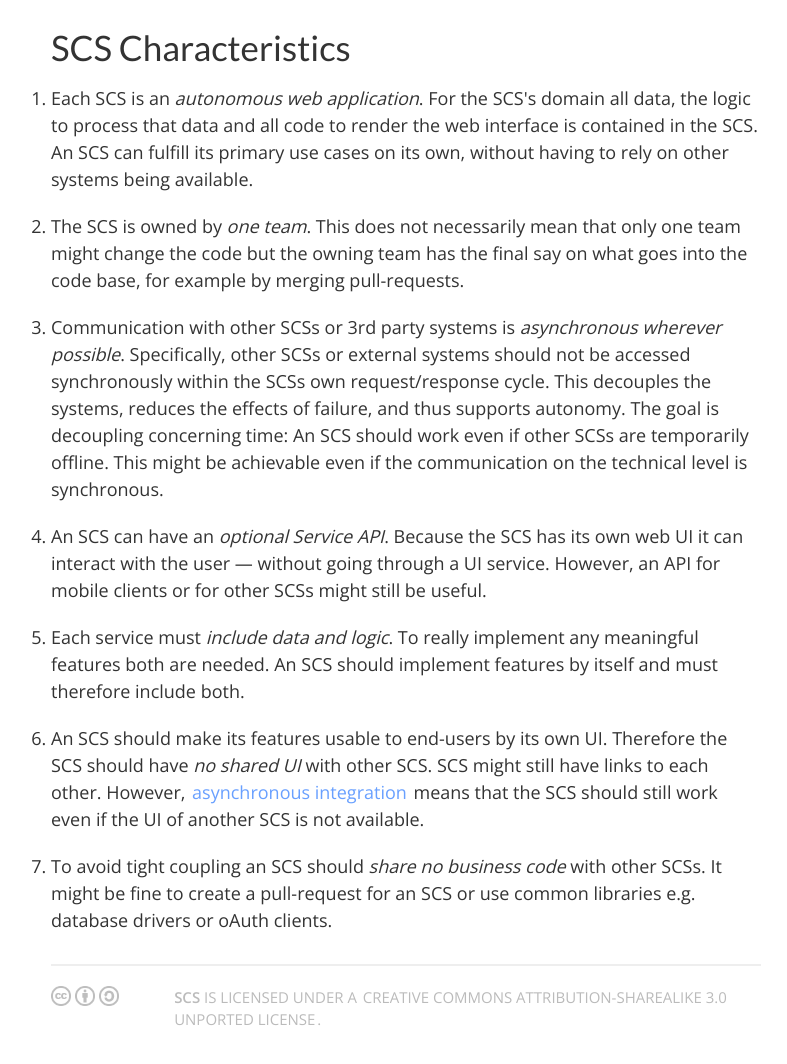
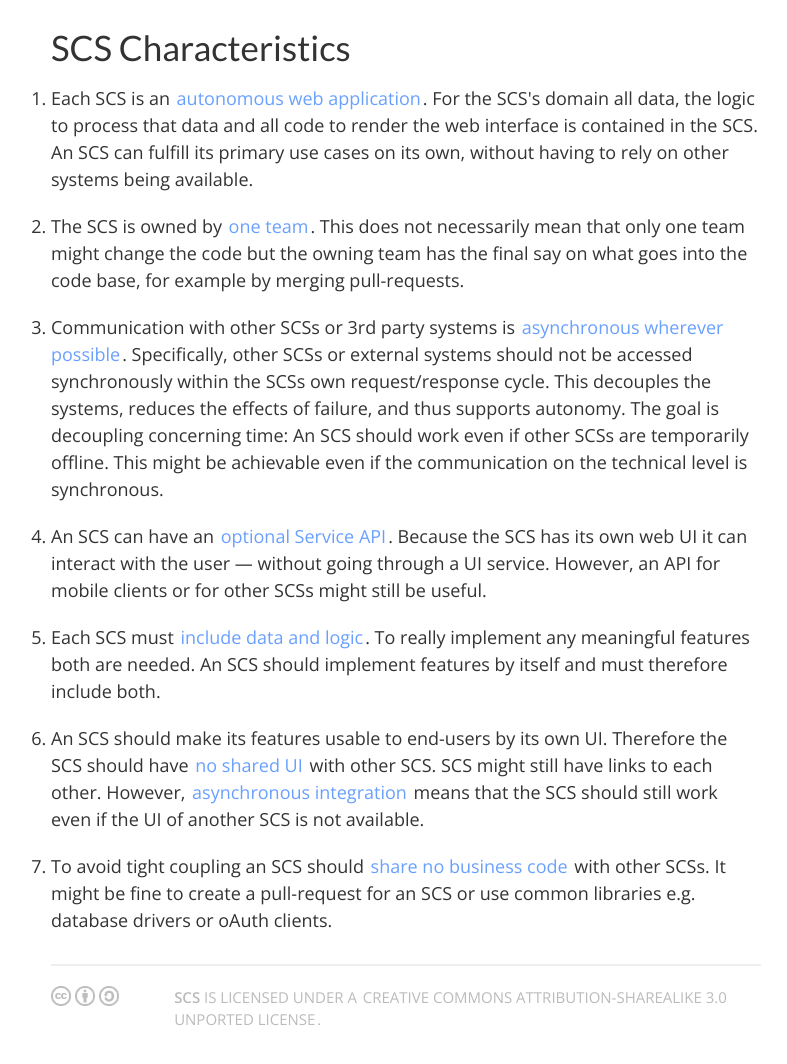
Before and after one commit to innoq/SCS, a Jekyll site: the page built from index.html, in a window 1280 px wide, cut to the strip 718-1829 px from the top of the page. Shown: the top 1064 px of the strip, without its empty margins (109-896 px from the left). Built offline with Jekyll 4.4.1, drawn with Linux system fonts in a browser that asks for light colours.

Commit message:
<em> are now links

```diff
--- a/index.html
+++ b/index.html
@@ -19,19 +19,19 @@ SCSs.<p>
 <h2 id="scs-characteristics">SCS Characteristics</h2>
 <ol>
 
-        <li id="autonomous">Each SCS is an <em>autonomous web
-        application</em>. For the SCS's domain all data, the logic to process that data and
+        <li id="autonomous">Each SCS is an <a href="#autonomous">autonomous web
+        application</a>. For the SCS's domain all data, the logic to process that data and
         all code to render the web interface is contained in the
         SCS. An SCS can fulfill its primary use cases on its own,
         without having to rely on other systems being available.</li>
 
-	<li id="one-team">The SCS is owned by <em>one team</em>. This
+	<li id="one-team">The SCS is owned by <a href="#one-team">one team</a>. This
 	does not necessarily mean that only one team might change the
 	code but the owning team has the final say on what goes
 	into the code base, for example by merging pull-requests.</a> </li>
 
-	<li id="no-sync">Communication with other SCSs or 3rd party
-	systems is <em>asynchronous wherever possible</em>. Specifically,
+	<li id="async">Communication with other SCSs or 3rd party
+	systems is <a href="#async">asynchronous wherever possible</a>. Specifically,
 	other SCSs or external systems should not be accessed synchronously
 	within the SCSs own request/response cycle. This decouples the
 	systems, reduces the effects of failure, and thus supports
@@ -40,27 +40,27 @@ SCSs.<p>
 	achievable even if the communication on the technical level is
 	synchronous.</li>
 
-	<li id="optional-api">An SCS can have an <em>optional Service
-	API</em>. Because the SCS has its own web UI it can
+	<li id="optional-api">An SCS can have an <a href="#optional-api">optional Service
+	API</a>. Because the SCS has its own web UI it can
 	interact with the user &mdash; without going through a UI
 	service. However, an API for mobile clients or for other SCSs
 	might still be useful.</li>
 
-	<li id="data-and-logic">Each service must <em>include data and
-	logic</em>. To really implement any meaningful features both
+	<li id="data-and-logic">Each SCS must <a href="#data-and-logic">include data and
+	logic</a>. To really implement any meaningful features both
 	are needed. An SCS should implement features by itself and
 	must therefore include both.</li>
 
 	<li id="no-shared-ui">An SCS should make its features usable
 	to end-users by its own UI. Therefore the SCS should have
-	<em>no shared UI</em> with other SCS. SCS might still have
+	<a href="#no-shared-ui">no shared UI</a> with other SCS. SCS might still have
 	links to each other. However,  <a href="#no-sync">asynchronous
 	integration</a> means that the SCS should still work even if
 	the UI of another SCS is not available.
 	</li>
 
 	<li id="no-code-sharing">To avoid tight coupling an SCS should
-	<em>share no business code</em> with other SCSs. It might be fine to
+	<a href="#no-code-sharing">share no business code</a> with other SCSs. It might be fine to
 	create a pull-request for an SCS or use common libraries
 	e.g. database drivers or oAuth clients.</li>
 </ol>
```
